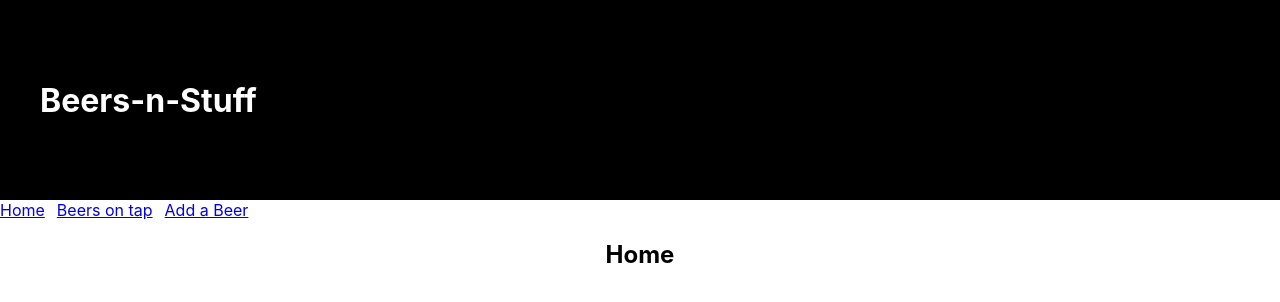
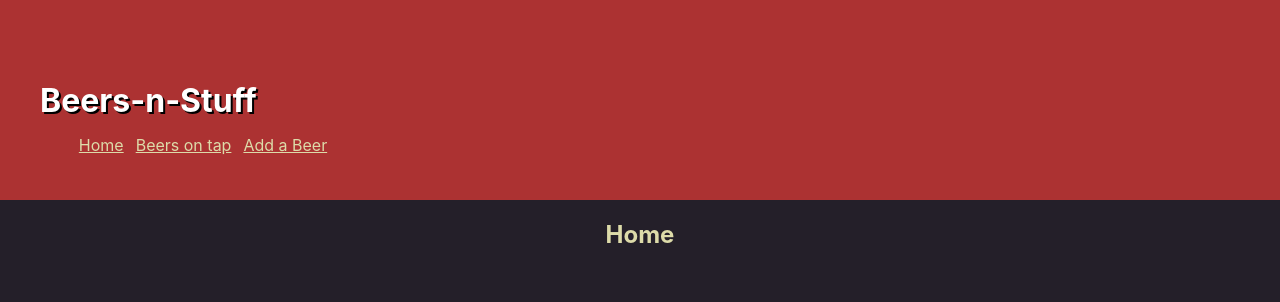
Before and after one commit to unfinishedideas/codereview13-14, a React (Create React App) app: page / in a window 1280 px wide. Shown: the top 302 px of the page. Built offline with nearby package versions, Linux system fonts and the light colour scheme.

Commit message:
style some colors differently

```diff
--- a/src/components/Header.jsx
+++ b/src/components/Header.jsx
@@ -7,16 +7,13 @@ function Header(props) {
     height: '200px',
     display: 'flex',
     alignItems: 'center',
-    backgroundColor: 'black',
-    color: 'white'
-  }
-  const background = {
-    backgroundColor: 'black',
+    backgroundColor: '#ac3232',
     color: 'white'
   }
   const heroTextStyle = {
     margin: '0px 40px',
-    padding: '20px 0px'
+    padding: '20px 0px',
+    textShadow: '2px 2px black'
   }
   const pageTitleStyle = {
     textAlign: 'center',
@@ -26,8 +23,8 @@ function Header(props) {
     <div>
       <div style={headerStyle}>
         <h1 style={heroTextStyle}>Beers-n-Stuff</h1>
+        <Nav/>
       </div>
-      <Nav/>
       <h2 style={pageTitleStyle}>{props.title}</h2>
     </div>
   )
--- a/src/components/Nav.jsx
+++ b/src/components/Nav.jsx
@@ -3,9 +3,13 @@ import { Link } from 'react-router-dom';
 
 function Nav() {
   const navStyle = {
+    position: 'relative',
+    top: '45px',
+    right: '218px'
   }
   const linkStyle = {
-    paddingRight: '12px'
+    paddingRight: '12px',
+    color: '#DDDBA9'
   }
   return(
     <div style={navStyle}>
--- a/src/index.css
+++ b/src/index.css
@@ -5,6 +5,9 @@ body {
     sans-serif;
   -webkit-font-smoothing: antialiased;
   -moz-osx-font-smoothing: grayscale;
+  background-color: #241F29;
+  color: #DDDBA9;
+
 }
 
 code {
```
